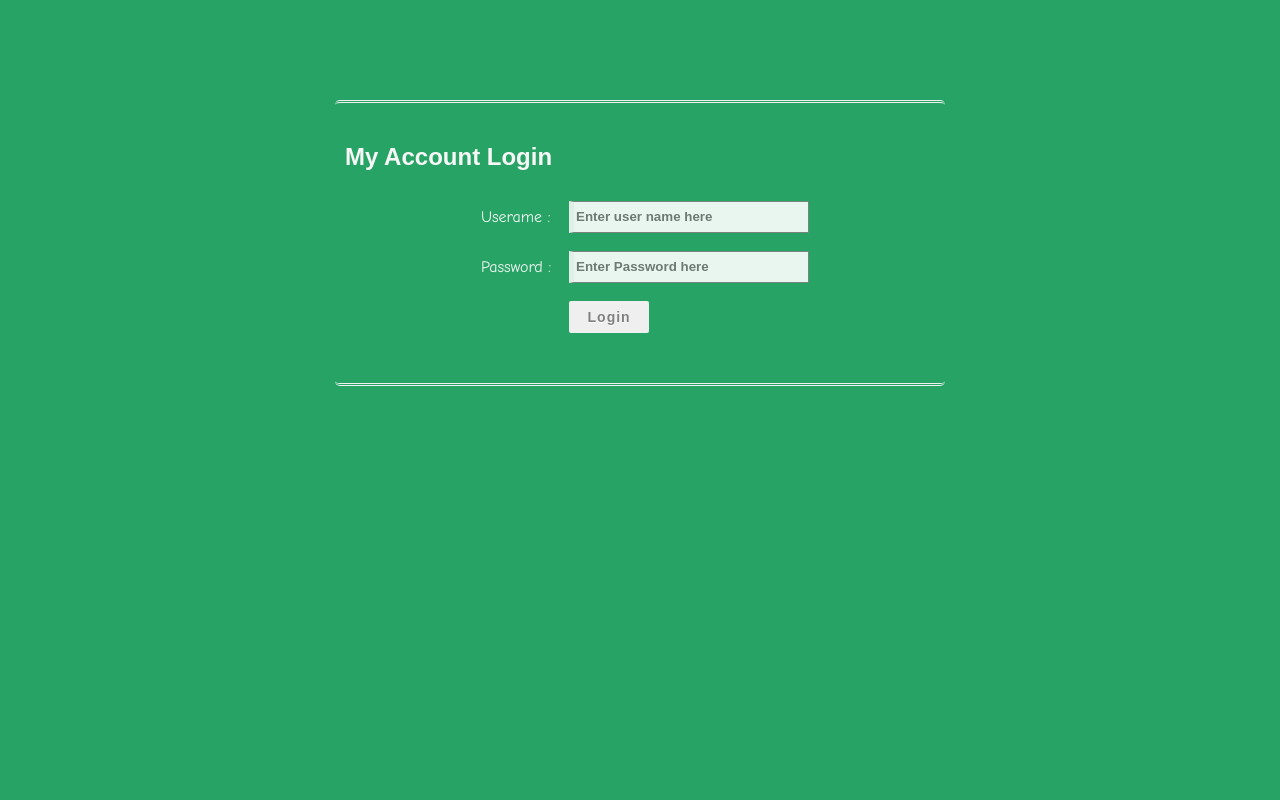
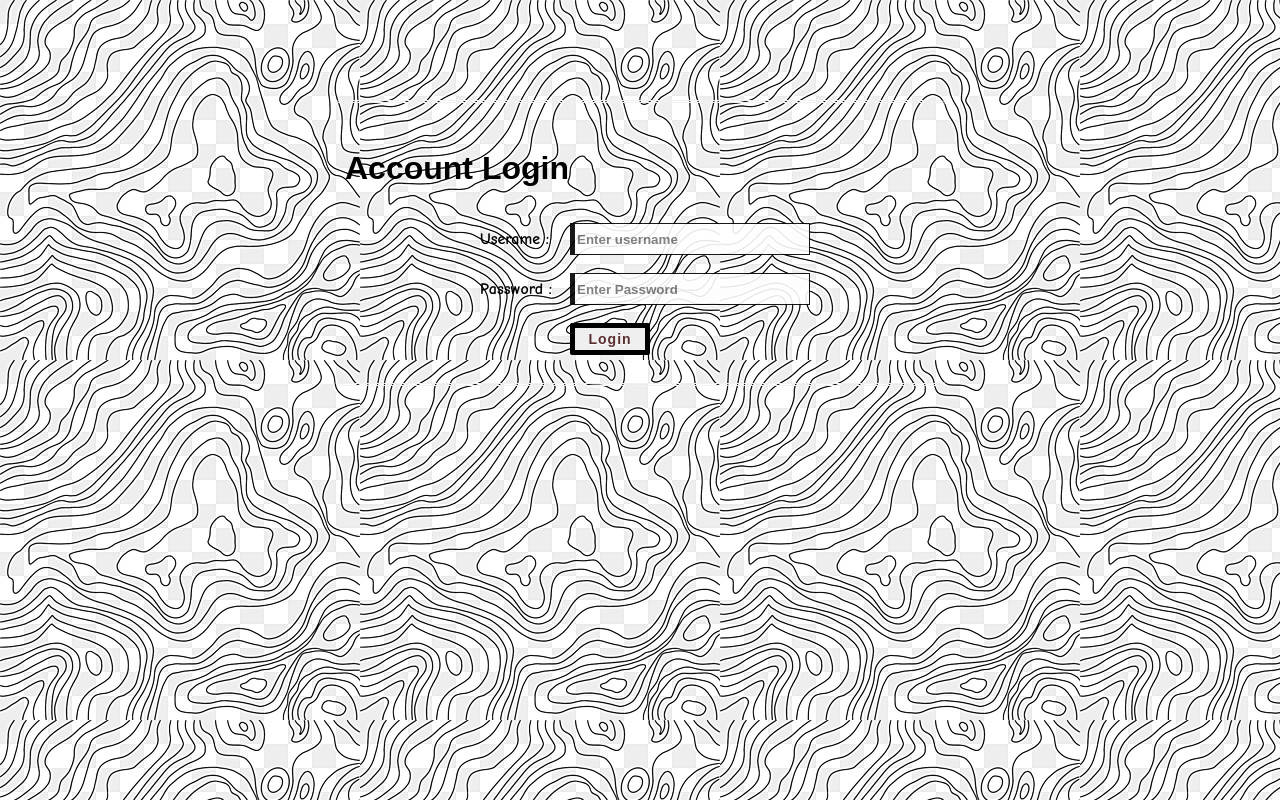
Before and after one commit to mdlangamandla/loginApp, a plain HTML site: page index.html in a window 1280 px wide. Drawn offline with Linux system fonts and the light colour scheme.

Commit message:
initial commit

```diff
--- a/index.html
+++ b/index.html
@@ -7,22 +7,23 @@
 
 	<body>
 	<!-- Main div code -->
+	<!-- <img src="./image/background1.jpeg"> -->
 	<div id="main">
 	<div class="h-tag">
-	<h2>My Account Login</h2>
+	<h2>Account Login</h2>
 	</div>
 	<!-- Login box -->
 	<div class="login">
 	<table cellspacing="2" align="center" cellpadding="8" border="0">
 	<tr>
-	<td>Userame :</td>
+	<td><strong>Userame :</strong></td>
   <i class="login__icon fas fa-lock"></i>
-	<td><input type="text" placeholder="Enter user name here" id="email" class="tb" /></td>
+	<td><input type="text" placeholder="Enter username" id="email" class="tb" /></td>
 	</tr>
 	<tr>
-	<td>Password :</td>
+	<td><strong>Password :</strong></td>
   <i class="login__icon fas fa-lock"></i>
-	<td><input type="password" placeholder="Enter Password here" id="pwd1" class="tb" /></td>
+	<td><input type="password" placeholder="Enter Password " id="pwd1" class="tb" /></td>
 	</tr>
 	<tr>
 	<td></td>
@@ -36,6 +37,7 @@
 	</div>
 	<!-- Main div ending here... -->
 
+
     <script src="script.js"></script>
   </body>
   </html>
--- a/script.js
+++ b/script.js
@@ -5,24 +5,24 @@ function login()
   var filter = /^([a-zA-Z0-9_\.\-])+\@(([a-zA-Z0-9\-])+\.)+([a-zA-Z0-9]{2,4})+$/;
   if(uname =='')
   {
-    alert("Please enter user name.");
+    alert("Please enter username.");
   }
   else if(pwd=='')
   {
-        alert("Enter the password");
+        alert("Please enter the password.");
   }
   else if(!filter.test(uname))
   {
-    alert("Enter valid email id.");
+    alert("Please enter valid email.");
   }
   else if(pwd.length < 6 || pwd.length > 6)
   {
-    alert("Password min length is 6.");
+    alert("Password minimum length is 6.");
   }
   else
   {
-alert('Thank You for Login & You are Redirecting to GitHub of Melikhaya Dlangamandla');
+alert('Thank You for Login & You are redirecting to the TO-DO List App');
 //Redirecting to other page or webste code or you can set your own html page.
-     window.location = "https://github.com/mdlangamandla";
+     window.location = "https://mdlangamandla-todo-list.vercel.app/";
     }
 }
--- a/style.css
+++ b/style.css
@@ -1,10 +1,17 @@
 body
 {
   margin:0px;
-  background-color:gray;
+  background-color:black;
   color:#f7f7f7;
   font-family:Arial, Helvetica, sans-serif;
 }
+h2{
+  color: black;
+  font-size: xx-large;
+}
+
+
+
 #main
 {
   width:600px;
@@ -22,31 +29,40 @@ body
 {
   font-family:"Comic Sans MS", cursive;
 }
+td{
+  color: black;
+}
 /* css code for textbox */
 #main .tb
 {
  height:28px;
- width:230px; border:1px solid grey;
+ width:230px; border:1px solid black;
   color:black;
    font-weight:bold;
-   border-left:5px solid #f7f7f7;
+   border-left:5px solid black;
     opacity:0.9;
 }
 
 /* css code for button*/
 #main .btn
 {
- width:80px; height:32px; outline:none;  font-weight:bold; border:0px solid #27a465; text-shadow: 0px 0.5px 0.5px #fff;
- border-radius: 2px; font-weight: 600; color: gray; letter-spacing: 1px; font-size:14px; -webkit-transition: 1s; -moz-transition: 1s; transition: 1s;
+ width:80px; height:32px; outline:none;  font-weight:bold; border:5px solid black; text-shadow: 0px 0.5px 0.5px #fff;
+ border-radius: 2px; font-weight: 600; color: rgb(91, 47, 47); letter-spacing: 1px; font-size:14px; -webkit-transition: 1s; -moz-transition: 1s; transition: 1s;
 }
 
 #main .btn:hover
 {
- background-color:#27a465; outline:none;  border-radius: 2px; color:#f1f1f1; border:1px solid #f1f1f1;
+ background-color:red; outline:none;  border-radius: 2px; color:#f1f1f1; border:1px solid #f1f1f1;
 }
 body
 {
-  margin:0px; background-color:#27a465; color:#f7f7f7; font-family:Arial, Helvetica, sans-serif;
+  margin:0px;
+   /* background-color:gray; */
+   color:#f7f7f7;
+  font-family:Arial, Helvetica, sans-serif;
+  background-image: url(./image/ground.png);
+
+
 }
 #main
 {
```
Also changed, not shown: image/779754-rain-room.jpg (added), image/download.jpg (added), image/ground.png (added), image/imvula.jpg (added), image/rain.jpg (added), image/sss.jpg (added).
